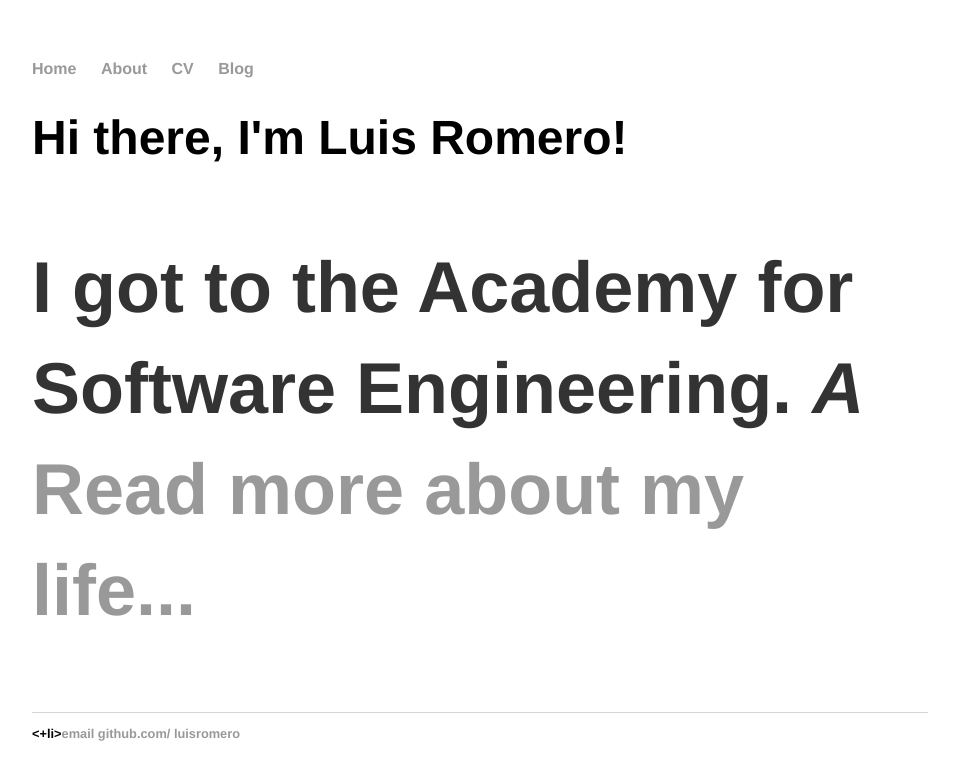
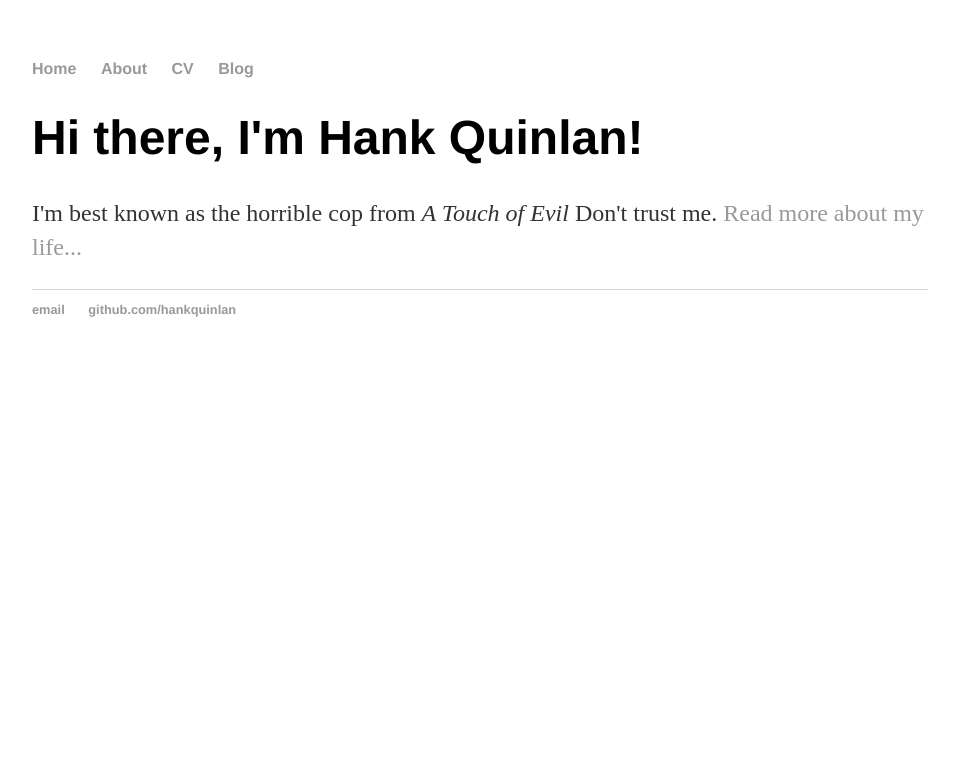
Before and after one commit to luisr9865/luisr9865.github.io, a Jekyll site: the page built from index.html, in a window 1280 px wide. Shown: the top 780 px of the page, without its empty margins (160-1115 px from the left). Built offline with Jekyll 4.4.1, drawn with Linux system fonts in a browser that asks for light colours.

Commit message:
Update index.html

```diff
--- a/index.html
+++ b/index.html
@@ -1,34 +1,8 @@
-<!DOCTYPE html>
-<html>
-	      <head>
-		            <title>Luis Romero, Ho</title>
-		            <!-- link to main stylesheet -->
-		 	    <link rel="stylesheet" type="text/css" href="/css/main.css">
-	      </head>
-	      <body>
-		            <nav>
-    		            <ul>
-        		           <li><a href="/">Home</a></li>
-	        	           <li><a href="/about">About</a></li>
-        		           <li><a href="/cv">CV</a></li>
-        		           <li><a href="/blog">Blog</a></li>
-    		        </ul>
-		            </nav>
-		            <div class="container">
-    		        <div class="blurb">
-        		            <h1>Hi there, I'm Luis Romero!<h1>
-				                        <p>I got to the Academy for Software Engineering. <em>A
-</em><a href="/about">Read more about my life...
-</a></p>
-    		        </div><!-- /.blurb -->
-		            </div><!-- /.container -->
-		            <footer>
-    		        <ul>
-        		            <+li><a href="mailto:Luisr9865@afsenyc.org">email</a>
-</li>
-        		            <li><a href="https://github.com/luisromero">github.com/
-luisromero</a></li>
-			                  </ul>
-		            </footer>
-	      </body>
-</html>
+---
+layout: default
+title: Hank Quinlan, Horrible Cop
+---
+<div class="blurb">
+	<h1>Hi there, I'm Hank Quinlan!</h1>
+	<p>I'm best known as the horrible cop from <em>A Touch of Evil</em> Don't trust me. <a href="/about">Read more about my life...</a></p>
+</div><!-- /.blurb -->
```
